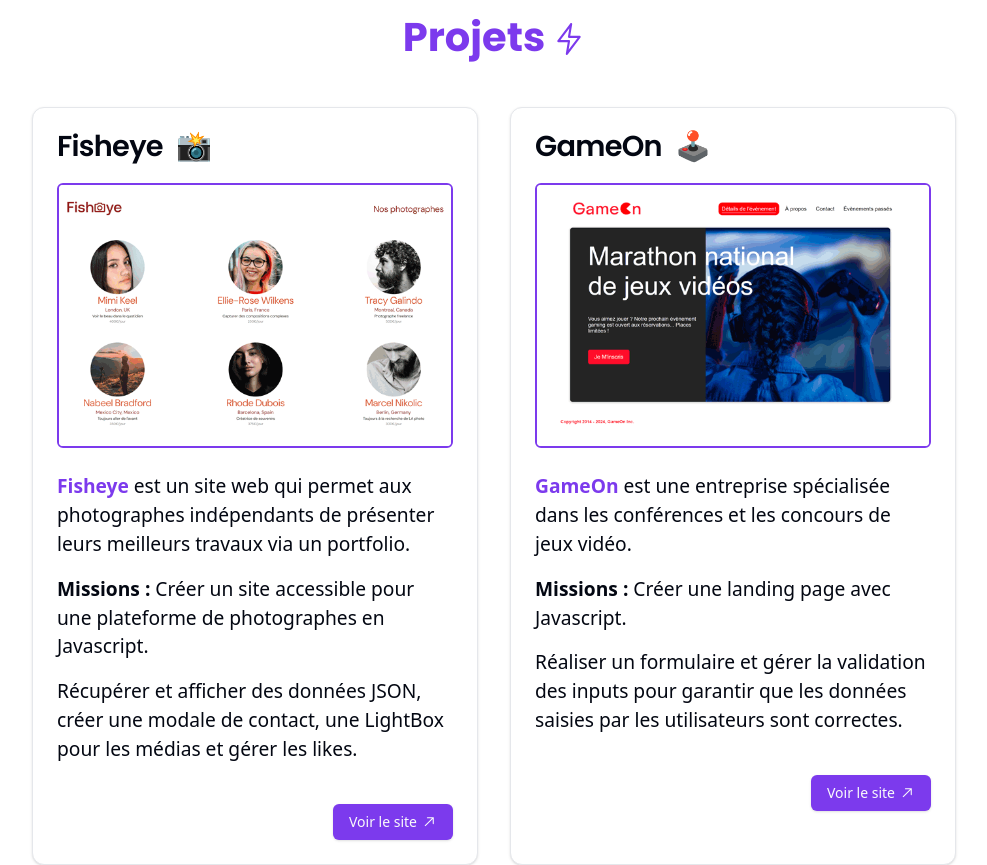
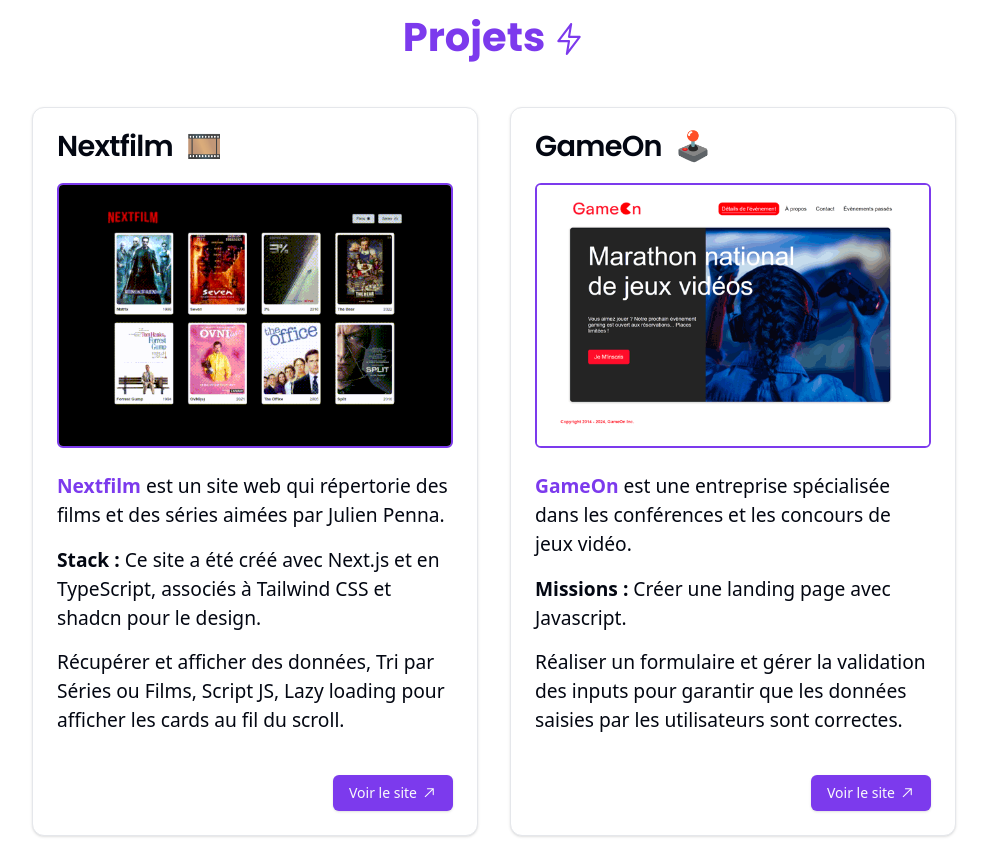
Before and after one commit to jujudev7/portfolio-juju, a Next.js app: page / in a window 1280 px wide. Shown: the part 800-1665 px from the top of the page, without its empty margins (146-1133 px from the left). Built offline with nearby package versions, Linux system fonts and the light colour scheme.

Commit message:
Nextfilm project added

```diff
--- a/app/_components/Projects.tsx
+++ b/app/_components/Projects.tsx
@@ -70,17 +70,17 @@
 
           <Card className="card hover-project hover:scale-105 hover:bg-violet-100">
             <CardHeader>
-              <CardTitle className="mb-4">Fisheye 📸</CardTitle>
+              <CardTitle className="mb-4">Nextfilm 🎞️</CardTitle>
               <div className="overflow-hidden rounded-md border-2 border-primary">
-                <Link href="https://fisheye.julienpenna.com" target="_blank">
+                <Link href="https://nextfilm.julienpenna.com" target="_blank">
                   <Image
-                    alt="Fisheye, le site internet"
+                    alt="Nextfilm, le site internet"
                     loading="lazy"
                     width="600"
                     height="400"
                     decoding="async"
                     className="h-auto transition-all scale-101 rounded-none hover:scale-110"
-                    src="/fisheye.gif"
+                    src="/nextfilm.gif"
                     unoptimized
                   />
                 </Link>
@@ -88,21 +88,23 @@
             </CardHeader>
             <CardContent>
               <p>
-                <span className="text-primary font-bold">Fisheye</span> est un
-                site web qui permet aux photographes indépendants de présenter
-                leurs meilleurs travaux via un portfolio.
+                <span className="text-primary font-bold">Nextfilm</span> est un
+                site web qui répertorie des films et des séries aimées par
+                Julien Penna.
               </p>
               <p>
-                <span className="font-bold">Missions :</span> Créer un site
-                accessible pour une plateforme de photographes en Javascript.
+                <span className="font-bold">Stack :</span> Ce site a été créé
+                avec Next.js et en TypeScript, associés à Tailwind CSS et shadcn
+                pour le design.
               </p>
               <p>
-                Récupérer et afficher des données JSON, créer une modale de
-                contact, une LightBox pour les médias et gérer les likes.
+                Récupérer et afficher des données, Tri par Séries ou Films,
+                Script JS, Lazy loading pour afficher les cards au fil du
+                scroll.
               </p>
             </CardContent>
             <CardFooter className="flex justify-end">
-              <Link href="https://fisheye.julienpenna.com" target="_blank">
+              <Link href="https://nextifilm.julienpenna.com" target="_blank">
                 <Button className="ml-auto group hover:bg-gray-900 see-more">
                   Voir le site{" "}
                   <ArrowTopRightIcon className="pl-1 h-5 w-5 group-hover:translate-x-2 transition duration-150 ease-in-out" />
--- a/app/globals.css
+++ b/app/globals.css
@@ -670,8 +670,8 @@
     margin-bottom: 50px;
   }
 
-  .mailto-img {
-  }
+  /* .mailto-img {
+  } */
 }
 
 @media screen and (max-width: 769px) {
```
Also changed, not shown: public/nextfilm.gif (added).
